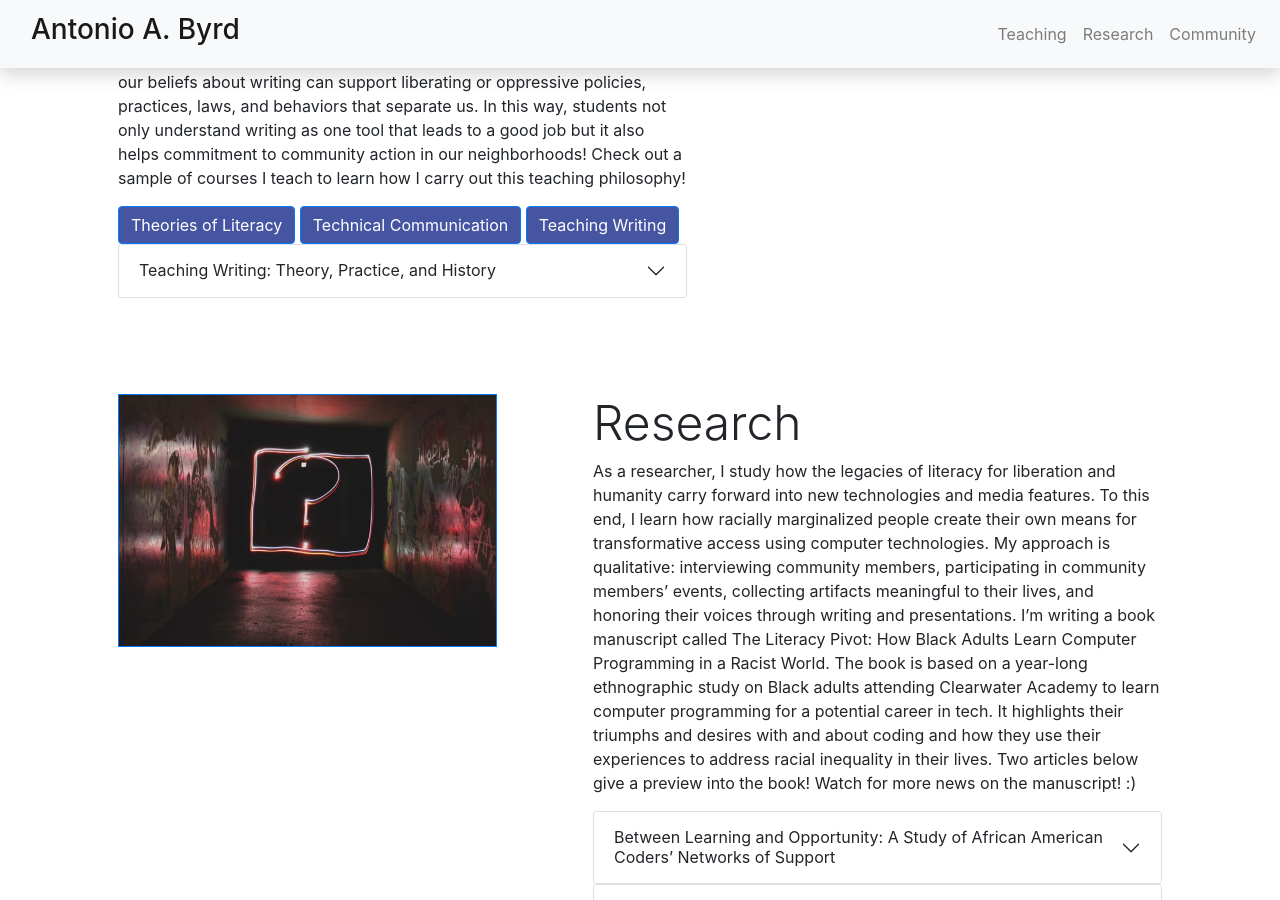
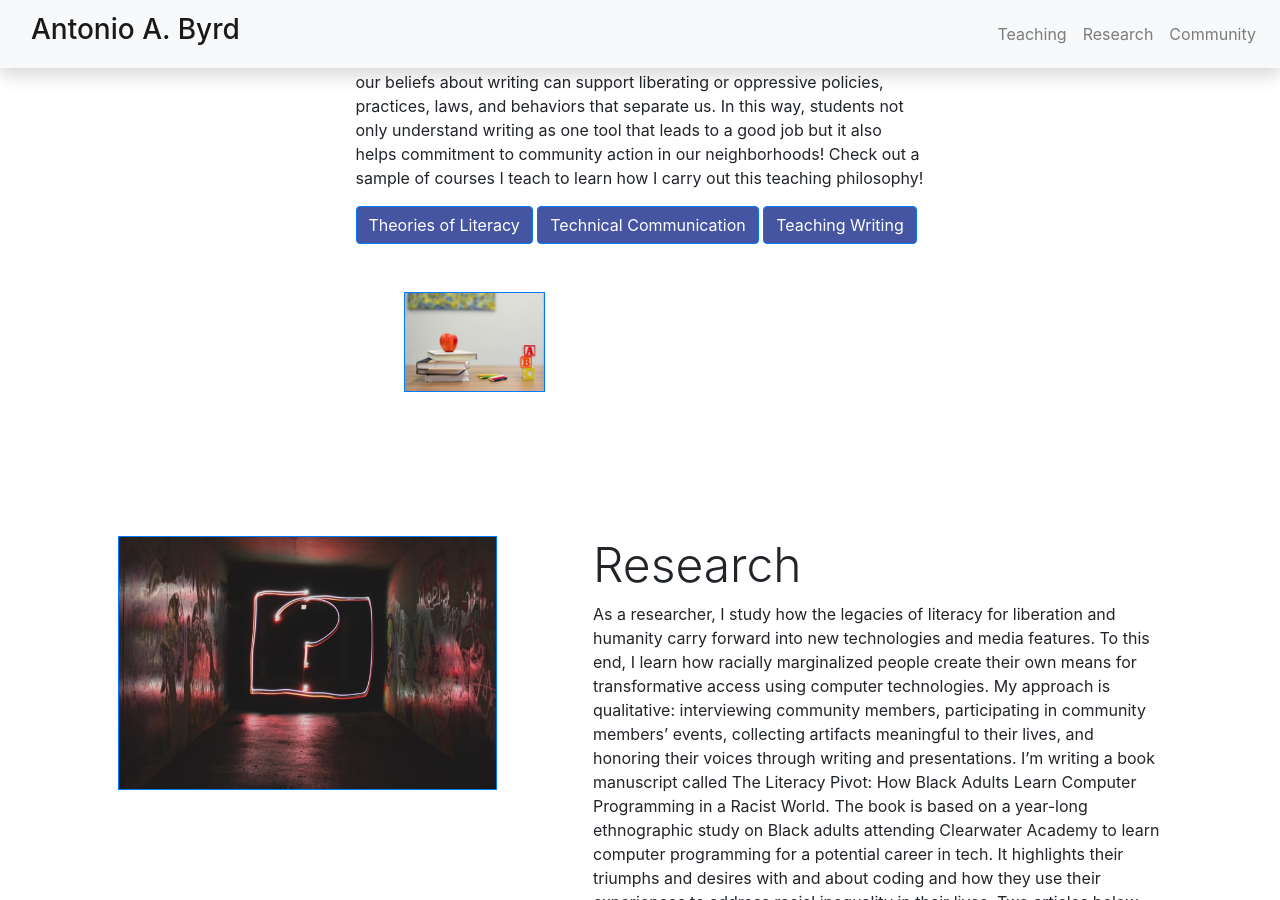
Before and after one commit to abyrd15/abyrd15.github.io, a Jekyll site: the page built from index.markdown, in a window 1280 px wide and 900 px high, scrolled down 2081 px. Built offline with Jekyll 4.4.1, drawn with Linux system fonts in a browser that asks for light colours; nearby versions of some CDN libraries.

Commit message:
Updated teaching writing button

```diff
--- a/_includes/home/section_teaching.html
+++ b/_includes/home/section_teaching.html
@@ -26,7 +26,6 @@
                           </div>
                         </div>
                     </div>
-
                     <div class="modal fade" id="technical_comm" tabindex="-1" aria-labelledby="exampleModalLabel" aria-hidden="true">
                         <div class="modal-dialog">
                           <div class="modal-content">
@@ -43,25 +42,22 @@
                           </div>
                         </div>
                     </div>
-
-                          <div class="accordion" id="accordionExample">
-                            <div class="accordion-item">
-                                <h2 class="accordion-header" id="headingThree">
-                                <button class="accordion-button collapsed" type="button" data-toggle="collapse" data-target="#collapseThree" aria-expanded="true" aria-controls="collapseThree">
-                                    Teaching Writing: Theory, Practice, and History
-                                </button>
-                                </h2>
+                    <div class="modal fade" id="teaching_writing" tabindex="-1" aria-labelledby="exampleModalLabel" aria-hidden="true">
+                        <div class="modal-dialog">
+                          <div class="modal-content">
+                            <div class="modal-header">
+                              <h5 class="modal-title" id="exampleModalLabel">Teaching Writing</h5>
+                              <button type="button" class="btn-close" data-dismiss="modal" aria-label="Close"></button>
                             </div>
-                        </div>
-                          <div id="collapseThree" class="collapse" aria-labelledby="headingThree" data-parent="#accordionExample">
-                            <div class="accordion-body">
+                            <div class="modal-body">
                                 In this graduate course, students explore issues of composition theory, history, research, and pedagogy related to social justice. Doing so recognizes that teaching writing in American universities is fraught with political and cultural implications that can have long-term consequences for all students, especially historical excluded people. The following questions guide the course: What is the purpose of a writing class? How do we best prepare students to write in, outside of and after college? Answers to these questions help students build or re-examine their relationship with composition and rhetoric, determine how writing teachers foster relationships with students, and how writing teachers design classrooms, online and in-person.
-                                <div class="p-4">
-                                    <a class="btn btn-primary btn-sm" href="https://docs.google.com/document/d/1tFsDNo3gKG3t7zXauyqzav839btERKcKtmkskwwX5JU/edit?usp=sharing" role="button">Read more!</a>
-                                </div>
+                            </div>
+                            <div class="modal-footer">
+                                <a class="btn btn-primary" href="https://docs.google.com/document/d/1tFsDNo3gKG3t7zXauyqzav839btERKcKtmkskwwX5JU/edit?usp=sharing" role="button">Read more!</a>
                             </div>
                           </div>
-                </div>
+                        </div>
+                    </div>
                 <div class="col-sm-5 p-5">
                     <img class="img-fluid border border-primary border-5" src="assets/css/images/teachinApple.jpg" alt="Image of an apple sitting on a stack of books.">
                 </div>
```
